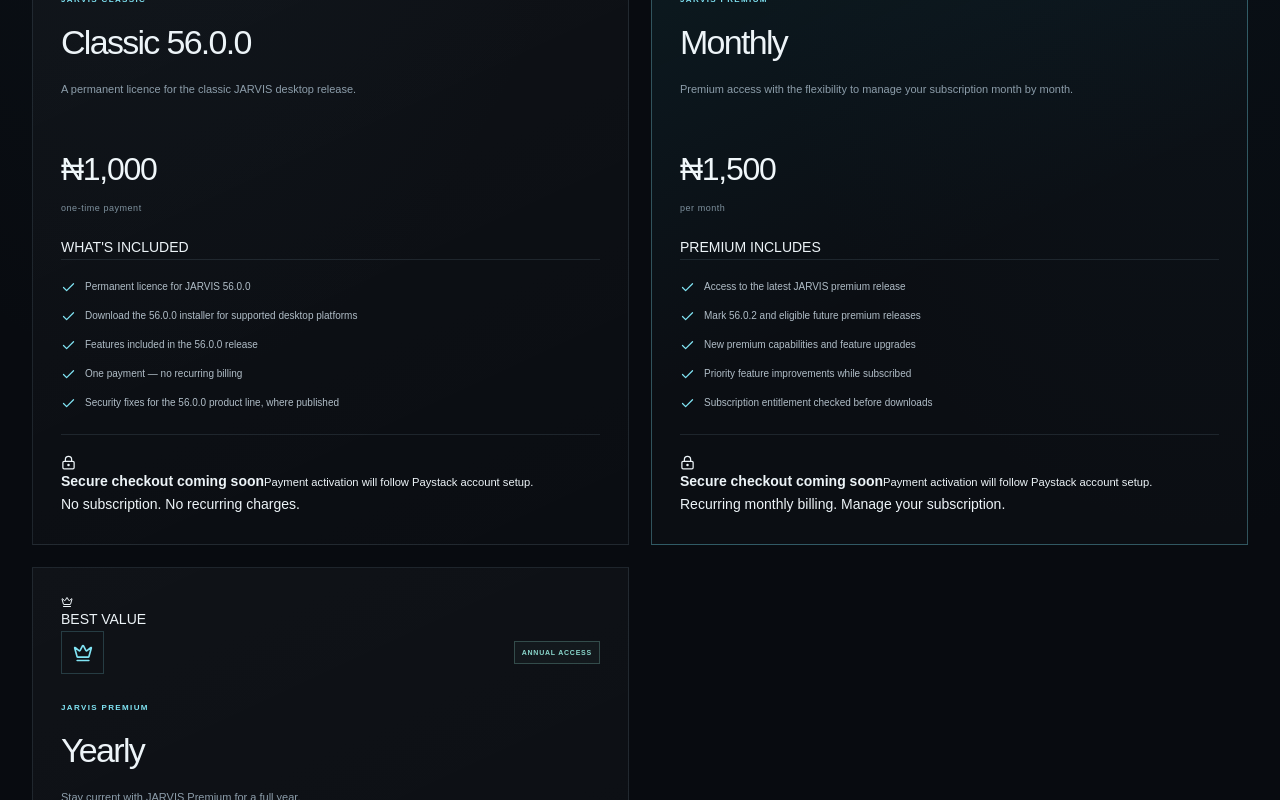
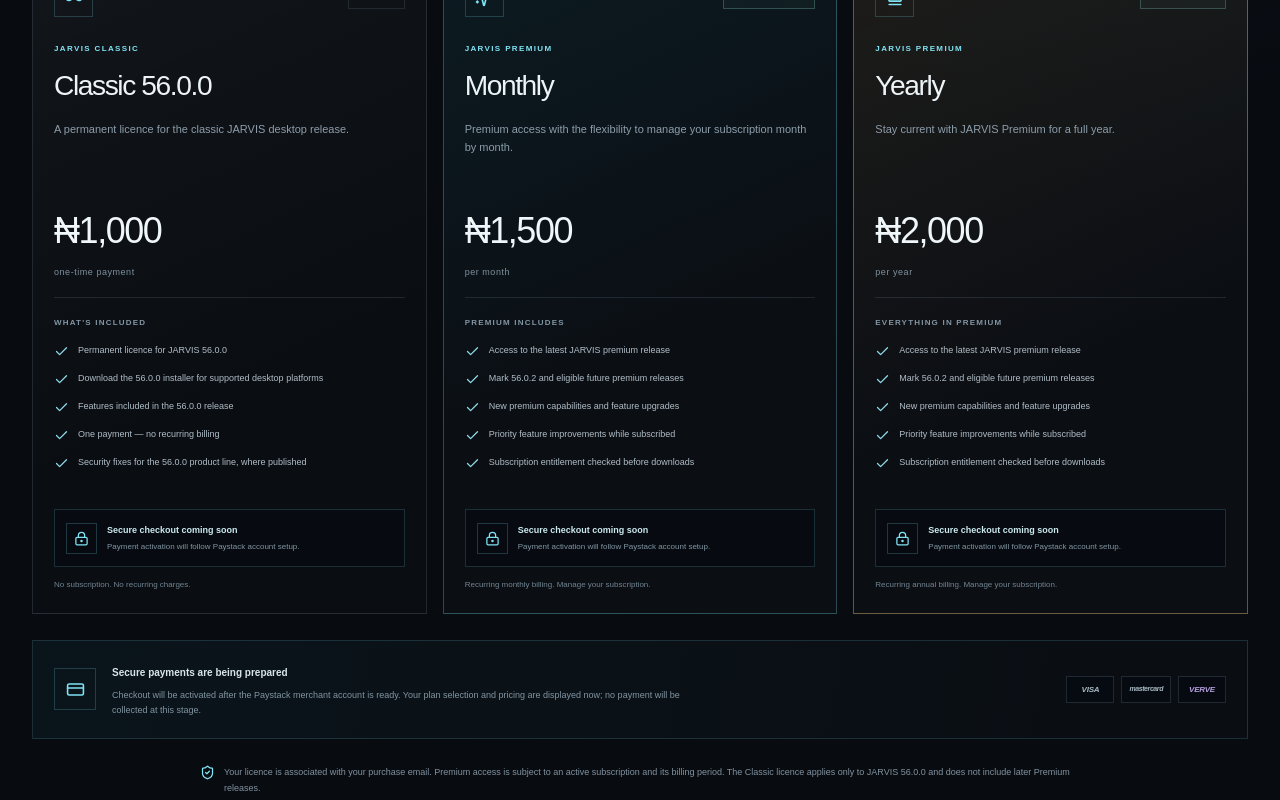
Before and after one commit to ibarakumo2000-stack/Jarvis-Website, a Next.js app: page /pricing in a window 1280 px wide. Shown: the part 920-1720 px from the top of the page. Built offline with nearby package versions, Linux system fonts and the light colour scheme; no server answers.

Commit message:
Style professional JARVIS payment and pricing cards

```diff
--- a/src/app/globals.css
+++ b/src/app/globals.css
@@ -822,3 +822,52 @@ h1, h2, h3, p { margin-top: 0; }
  .purchase-success-card {padding:35px 21px}
  .purchase-success-status {font-size:8px;line-height:1.6}
 }
+
+
+/* Professional three-plan pricing and payment presentation */
+.pricing-section-heading {display:flex;justify-content:space-between;align-items:end;gap:24px;margin:0 0 25px}
+.pricing-section-heading h2 {margin:14px 0 0;font-size:clamp(25px,3.4vw,39px);font-weight:500;letter-spacing:-.055em}
+.pricing-section-heading h2 em {color:#91a4b2;font-family:Georgia,"Times New Roman",serif;font-weight:400}
+.pricing-section-heading>p {margin:0 0 5px;color:#8193a0;font-size:10px}
+.pricing-grid-three {grid-template-columns:repeat(3,minmax(0,1fr));gap:16px;align-items:stretch}
+.pricing-grid-three .pricing-card {position:relative;min-width:0;padding:24px 21px 21px;border-color:rgba(164,190,216,.15);background:linear-gradient(155deg,rgba(255,255,255,.045),rgba(255,255,255,.012) 65%)}
+.pricing-grid-three .pricing-card-premium {border-color:rgba(128,228,244,.28);background:linear-gradient(155deg,rgba(53,191,217,.09),rgba(255,255,255,.015) 62%)}
+.pricing-grid-three .pricing-card-yearly {border-color:rgba(215,182,117,.43);background:linear-gradient(155deg,rgba(215,182,117,.105),rgba(255,255,255,.014) 62%)}
+.pricing-grid-three .pricing-plan-icon {width:39px;height:39px}
+.pricing-grid-three .pricing-kicker {margin-top:25px}
+.pricing-grid-three .pricing-card h2 {font-size:clamp(22px,2.2vw,29px)}
+.pricing-grid-three .pricing-description {min-height:58px}
+.pricing-grid-three .pricing-price {margin:23px 0 17px;font-size:clamp(28px,3vw,36px);font-variant-numeric:tabular-nums}
+.pricing-card-divider {height:1px;background:rgba(164,190,216,.14);margin:0 0 18px}
+.pricing-includes-label {margin:0 0 14px;color:#8296a4;font-size:8px;font-weight:700;letter-spacing:.15em}
+.pricing-grid-three .pricing-card ul {flex:1;padding:0 0 20px;margin:0 0 18px;border:0;gap:12px}
+.pricing-grid-three .pricing-card li {font-size:9px;line-height:1.65}
+.pricing-grid-three .pricing-card li svg {color:#8fdce9}
+.pricing-card-yearly .pricing-card li svg {color:#d7b675}
+.pricing-recommended {position:absolute;top:-11px;right:18px;display:inline-flex;align-items:center;gap:5px;padding:6px 9px;background:#d7b675;color:#17140d;font-size:7px;font-weight:800;letter-spacing:.12em}
+.payment-coming-soon {display:flex;align-items:center;gap:10px;min-height:58px;padding:11px;border:1px solid rgba(128,228,244,.17);background:rgba(3,10,15,.48)}
+.payment-coming-soon-icon {display:grid;place-items:center;flex:0 0 31px;width:31px;height:31px;border:1px solid rgba(128,228,244,.2);color:var(--cyan)}
+.payment-coming-soon strong,.payment-coming-soon small {display:block}
+.payment-coming-soon strong {color:#ccebf0;font-size:9px;font-weight:600}
+.payment-coming-soon small {margin-top:4px;color:#8195a2;font-size:8px;line-height:1.5}
+.pricing-plan-foot {display:block;margin-top:12px;color:#718592;font-size:8px;line-height:1.6}
+.payment-information {display:flex;align-items:center;gap:16px;margin:26px 0 0;padding:19px 21px;border:1px solid rgba(128,228,244,.15);background:linear-gradient(100deg,rgba(53,191,217,.055),rgba(255,255,255,.012))}
+.payment-information-icon {display:grid;place-items:center;flex:0 0 42px;width:42px;height:42px;border:1px solid rgba(128,228,244,.2);color:var(--cyan)}
+.payment-information-copy {flex:1}
+.payment-information-copy strong {color:#d7e6ec;font-size:10px;font-weight:600}
+.payment-information-copy p {max-width:590px;margin:5px 0 0;color:#8295a2;font-size:9px;line-height:1.7}
+.payment-methods {display:flex;align-items:center;gap:7px}
+.payment-methods span {display:grid;place-items:center;min-width:48px;height:27px;padding:0 7px;border:1px solid rgba(164,190,216,.16);background:rgba(4,10,15,.55);color:#a9bac4;font-size:8px;font-weight:800;font-style:italic;letter-spacing:-.03em}
+.payment-methods span:nth-child(2) {font-size:7px;letter-spacing:-.06em}
+.payment-methods span:nth-child(3) {color:#b7a0df}
+.pricing-footnote {max-width:880px}
+@media(max-width:1050px) {.pricing-grid-three {grid-template-columns:repeat(2,minmax(0,1fr))}.pricing-grid-three .pricing-card-yearly {grid-column:1/-1}.pricing-grid-three .pricing-card-yearly .pricing-description {min-height:0}}
+@media(max-width:700px) {
+ .pricing-section-heading {align-items:flex-start;flex-direction:column;gap:8px}
+ .pricing-grid-three {grid-template-columns:1fr}
+ .pricing-grid-three .pricing-card-yearly {grid-column:auto}
+ .pricing-grid-three .pricing-description {min-height:0}
+ .payment-information {align-items:flex-start;flex-wrap:wrap;padding:16px}
+ .payment-information-copy {min-width:calc(100% - 65px)}
+ .payment-methods {width:100%;padding-left:58px}
+}
```
